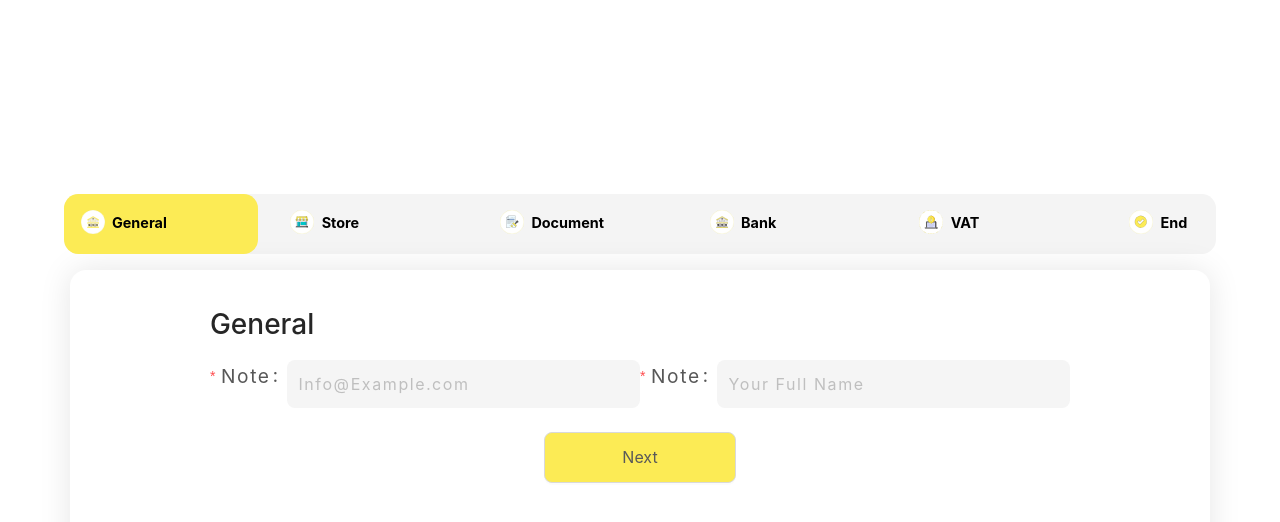
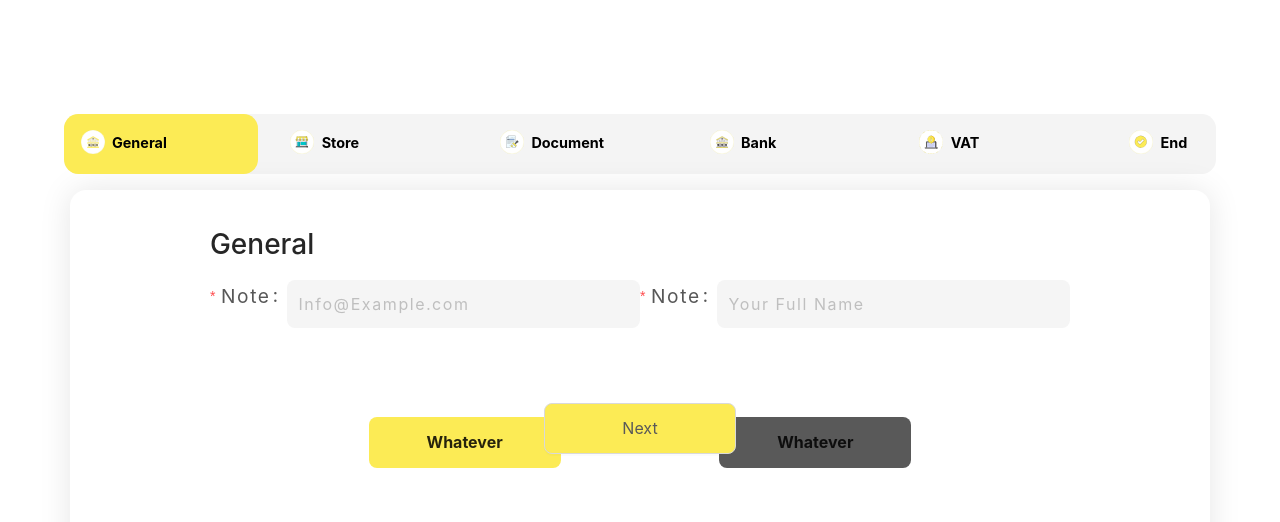
Before and after one commit to Abdulrahman-Falyoun/multi-step-form-react, a React (Create React App) app: page / in a window 1280 px wide. Shown: the top 522 px of the page. Built offline with nearby package versions, Linux system fonts and the light colour scheme.

Commit message:
Adding small card

```diff
--- /dev/null
+++ b/src/components/card/fancy-small-card.tsx
@@ -0,0 +1,11 @@
+
+
+
+export default (props: any) => {
+    const { title, width, height, bgColor } = props;
+    return (
+        <div className='fancy-card' style={{background: bgColor, width: width, height: height}}>
+            <p>{title}</p>
+        </div>
+    )
+};
--- a/src/components/steps/step-one-general.tsx
+++ b/src/components/steps/step-one-general.tsx
@@ -3,7 +3,7 @@ import React from 'react';
 import { Form, Input, Button, Select } from 'antd';
 import StepperInput from '../stepper-input';
 import '../../styles/step-one.sass'
-
+import FancySmallCard from '../card/fancy-small-card';
 const layout = {
   labelCol: { span: 0 },
   wrapperCol: { span: 21 },
@@ -19,20 +19,24 @@ const StepOneGenerator = () => {
         <div className="flex-row-flex-start-main-cross-center">
           <Form.Item className="full-flex-item column-flex-direction" name="note" label="Note" rules={[{ required: true }]}>
             <StepperInput
-            onInputChanged={(e: any) => {console.log('changed: ', e.target.value)}}
+              onInputChanged={(e: any) => { console.log('changed: ', e.target.value) }}
               placeHolder="Info@Example.com"
               size='large'
               bordered={false} />
           </Form.Item>
           <Form.Item className="full-flex-item column-flex-direction" name="note" label="Note" rules={[{ required: true }]}>
             <StepperInput
-            onInputChanged={(e: any) => {console.log('changed: ', e.target.value)}}
+              onInputChanged={(e: any) => { console.log('changed: ', e.target.value) }}
               placeHolder="Your Full Name"
               size='large'
               bordered={false} />
           </Form.Item>
         </div>
       </Form>
+      <div className='fancy-cards-wrapper flex-row-space-evenly-main-cross-center'>
+        <FancySmallCard title='Whatever' bgColor='#FCEB55' />
+        <FancySmallCard title='Whatever' bgColor='#595959' />
+      </div>
     </div>
 
   );
--- a/src/styles/card-buttons.sass
+++ b/src/styles/card-buttons.sass
@@ -13,10 +13,25 @@ $yellow: #FCEB55
 .justify-content-center
     justify-content: center
 
-.multi-step-form-button
+.small-card
     width: 12rem
     height: 3.2rem
     border-radius: .5rem
+.fancy-card
+    @extend .small-card
+    display: flex
+    justify-content: center
+    align-items: center
+    text-align: center
+    & > p
+        padding: 0
+        margin: 0
+        font-size: 1rem
+        font-weight: bold
+
+
+.multi-step-form-button
+    @extend .small-card
     // @media screen and ( max-width: $screen-sm-min )
        // width: 4rem
 
--- a/src/styles/card.sass
+++ b/src/styles/card.sass
@@ -4,7 +4,7 @@
 .card-wrapper
     background-color: #fff
     border-radius: 1rem
-    height: 20rem
+    height: 30rem
     margin: 1rem
     width: 89%
     box-shadow: 0 0 2rem rgba($color: #0000, $alpha: .10)
--- a/src/styles/step-one.sass
+++ b/src/styles/step-one.sass
@@ -2,3 +2,8 @@
 
 .step-one-wrapper
     width: 80%
+
+
+
+
+.fancy-cards-wrapper
```
Lines whose indentation alone changed are shown as unchanged.
